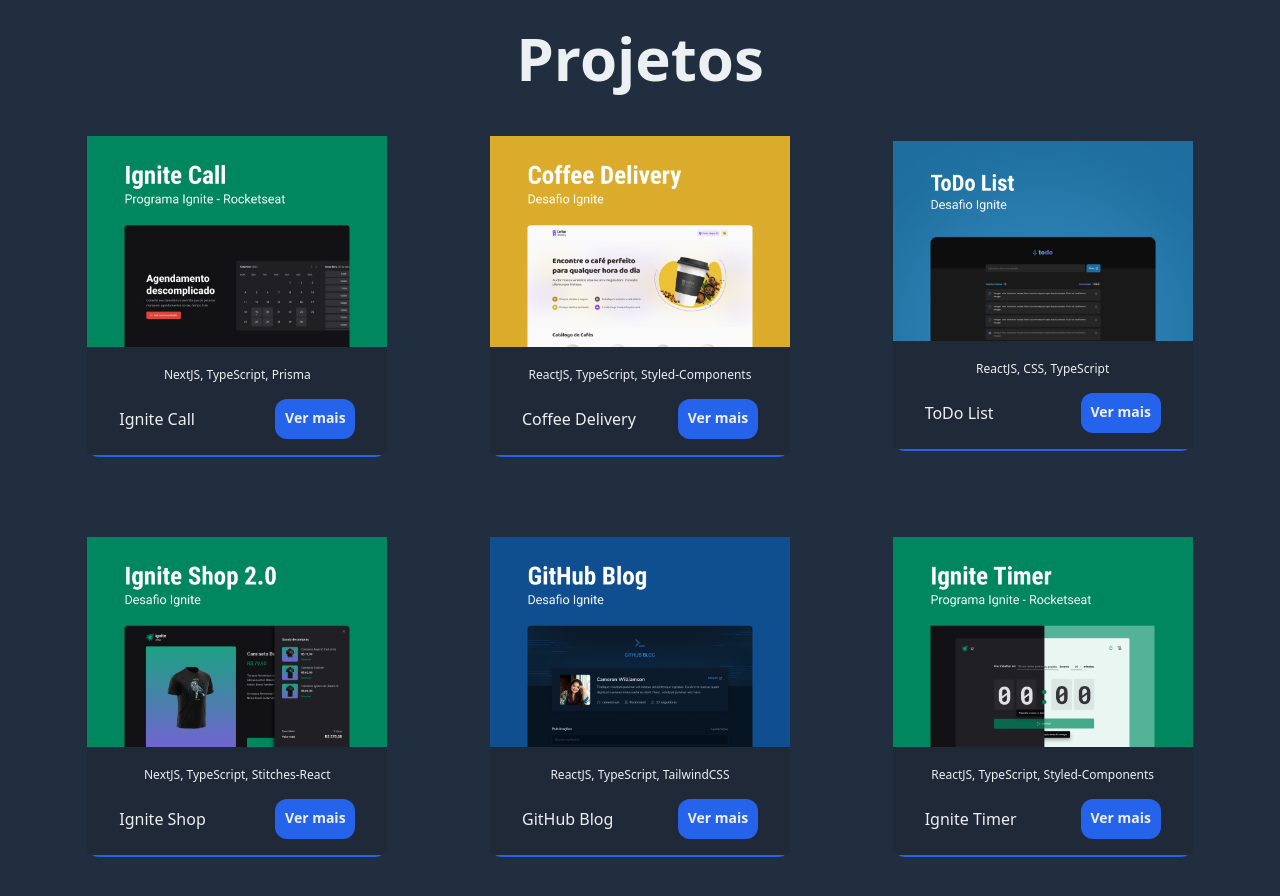
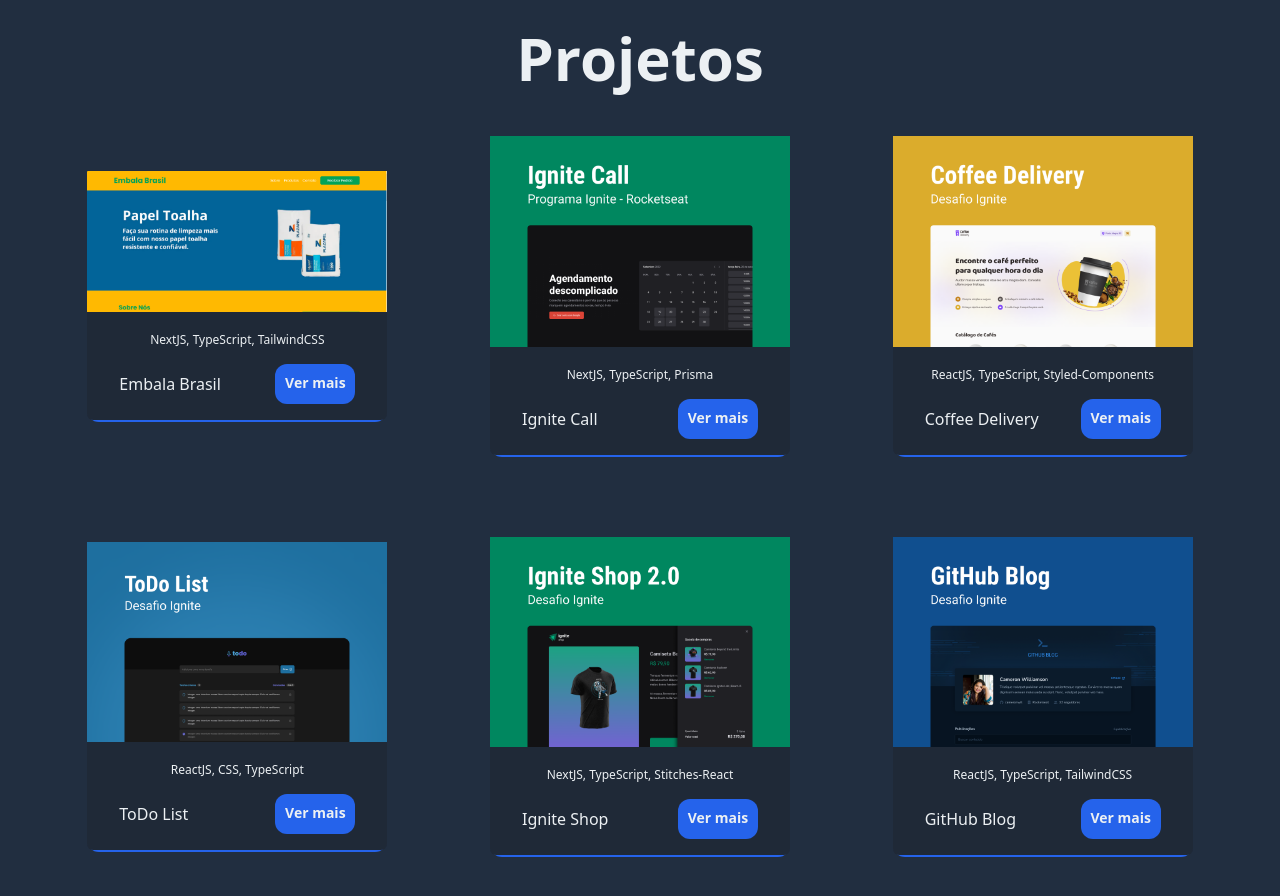
Before and after one commit to sergiowinkelstroter/portfolio, a Next.js app: page / in a window 1280 px wide. Shown: the part 2180-3076 px from the top of the page. Built offline with nearby package versions, Linux system fonts and the light colour scheme.

Commit message:
add project embala

```diff
--- a/src/app/components/ProjectItem.tsx
+++ b/src/app/components/ProjectItem.tsx
@@ -19,7 +19,7 @@
 }: ProjectItemProps) => {
   return (
     <div
-      className="m-auto my-10 flex flex-col w-[300px]   rounded-xl items-center hover:scale-105 ease-in duration-300 hover:cursor-pointer border-b-2 border-b-blue-600
+      className="m-auto my-10 flex flex-col w-[300px]    rounded-xl items-center hover:scale-105 ease-in duration-300 hover:cursor-pointer border-b-2 border-b-blue-600
     "
     >
       <Image src={image} alt="" width={300} height={300} />
--- a/src/constants/projects.ts
+++ b/src/constants/projects.ts
@@ -9,10 +9,19 @@
 import IgniteFeedImage from "/public/assets/ignite-feed.png";
 import SpotifyTailwindcssImage from "/public/assets/spotify-tailwindcss.png";
 import PrevTempoImage from "/public/assets/prev-tempo.png";
+import EmbalaImage from "/public/assets/embala-img.png";
 
 import { v4 as uuid } from "uuid";
 
 export const projectsData = [
+  {
+    id: uuid(),
+    title: "Embala Brasil",
+    image: EmbalaImage,
+    technologies: ["NextJS", "TypeScript", "TailwindCSS"],
+    repo: "https://embalabrasil.online",
+    demo: "https://embalabrasil.online",
+  },
   {
     id: uuid(),
     title: "Ignite Call",
```
Also changed, not shown: public/assets/embala-img.png (added).
